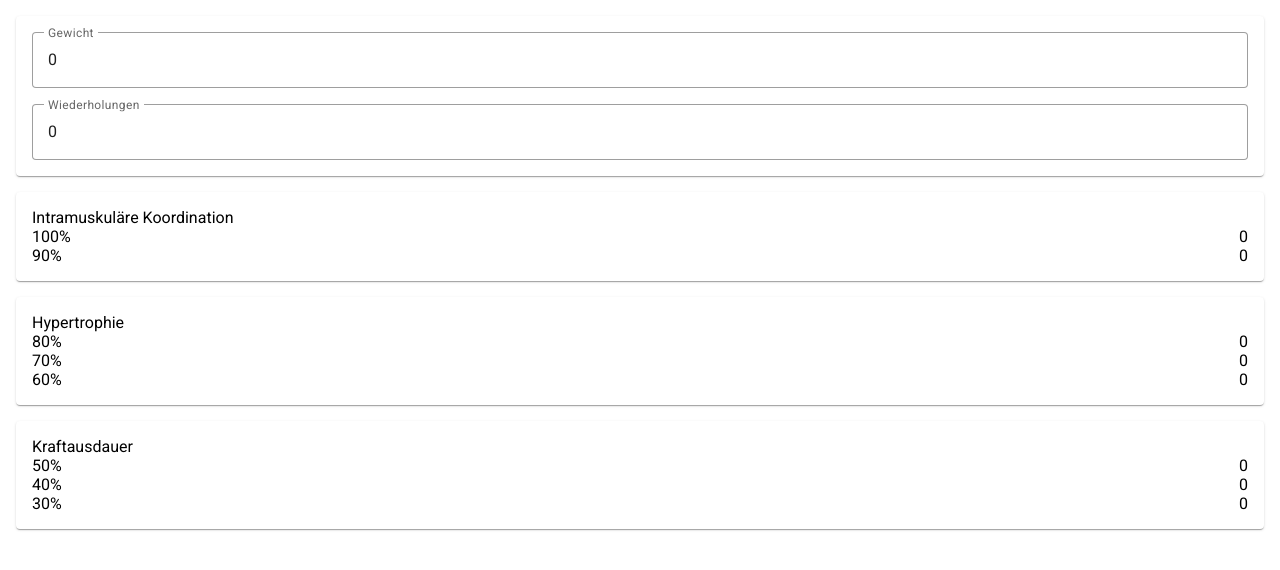
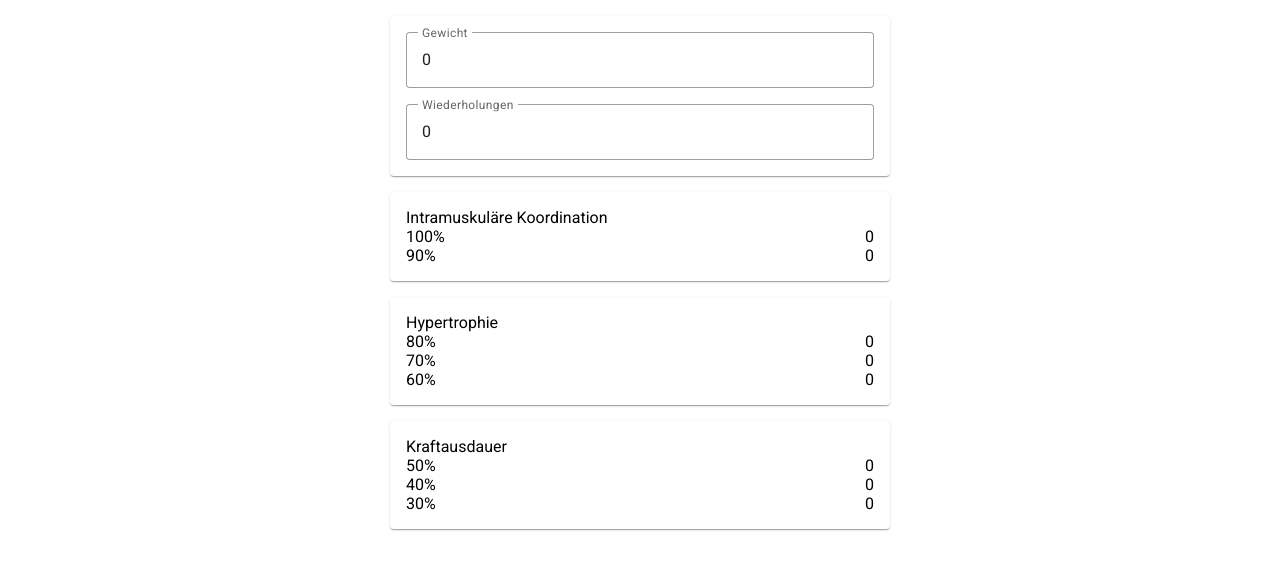
Before and after one commit to glombik26/kraftwertrechner, an Angular app: page / in a window 1280 px wide. Shown: the top 570 px of the page. Built offline with nearby package versions, Linux system fonts and the light colour scheme.

Commit message:
fix layout width

```diff
--- a/src/app/app.component.scss
+++ b/src/app/app.component.scss
@@ -1,6 +1,10 @@
 :host {
-  display: block;
+  display: flex;
   margin: 1rem;
+  @media screen and (width > 500px) {
+    max-width: 500px;
+    margin: 1rem auto;
+  }
 }
 
 .content {
```
